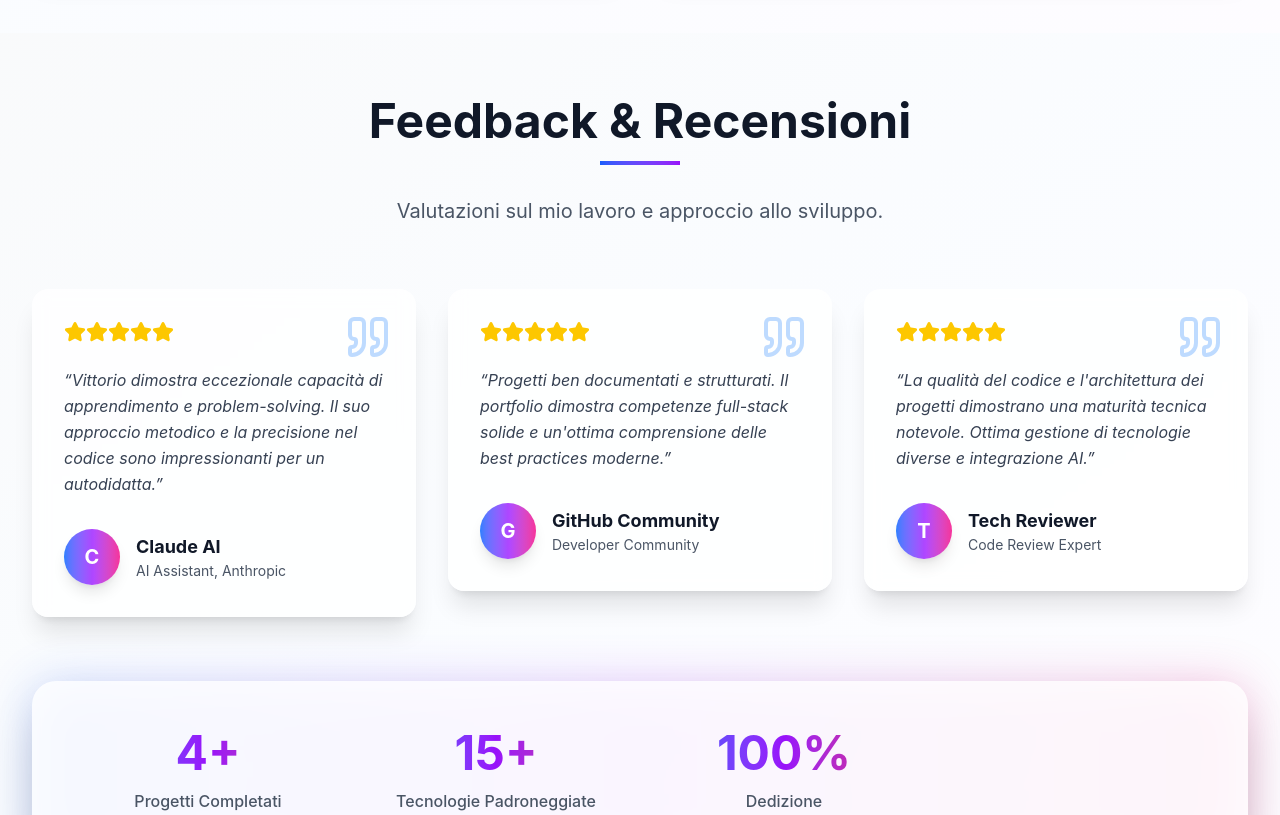
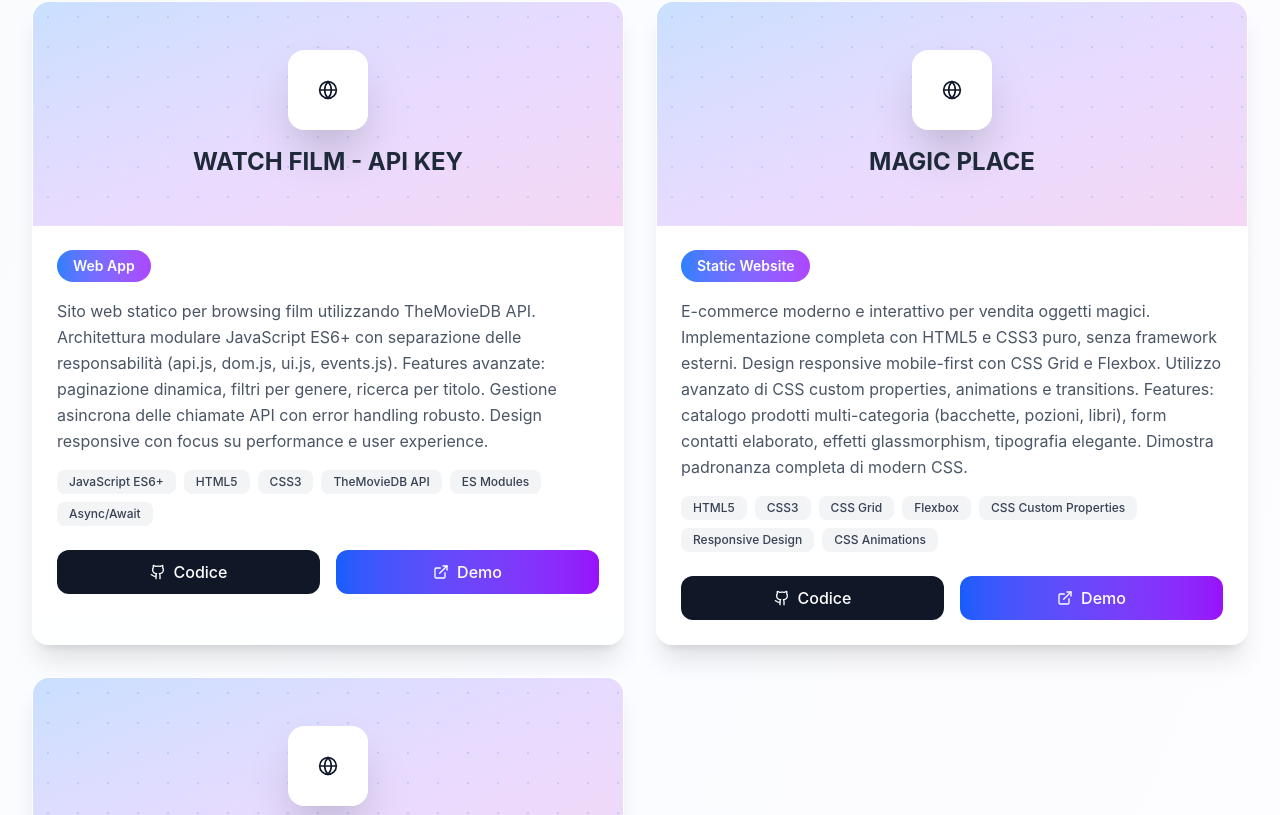
Before and after one commit to gianfrizio/PortFolio, a Next.js app: page / in a window 1280 px wide. Shown: the part 7745-8560 px from the top of the page. Built offline with nearby package versions, Linux system fonts and the light colour scheme; no server answers.

Commit message:
Modificata profile.png e aggiunti progetti con i vari redirect al codice e demo

```diff
--- a/src/components/Projects.tsx
+++ b/src/components/Projects.tsx
@@ -6,7 +6,7 @@
 const Projects = () => {
   const [activeFilter, setActiveFilter] = useState('All');
 
-  const filters = ['All', 'Web App', 'Mobile AI App', 'Full-Stack Enterprise', 'Game Engine'];
+  const filters = ['All', 'Web App', 'Mobile AI App', 'Full-Stack Enterprise', 'Game Engine', 'E-Commerce', 'Static Website'];
 
   const projects = [
     {
@@ -16,8 +16,8 @@
       technologies: ['Next.js 15', 'TypeScript', 'TailwindCSS', 'React Context', 'Geoapify', 'OpenWeather', 'Unsplash'],
       type: 'Web App',
       icon: <Globe className="w-5 h-5" />,
-      github: 'https://github.com/gianfrizio',
-      demo: 'https://travel-mate',
+      github: 'https://github.com/gianfrizio/TravelMate',
+      demo: 'https://travel-mate-mu.vercel.app',
       image: '/api/placeholder/400/300'
     },
     {
@@ -27,8 +27,8 @@
       technologies: ['Java 17', 'Spring Boot 3.2', 'Spring Data JPA', 'Python Flask', 'Machine Learning', 'REST APIs', 'JavaScript ES6+'],
       type: 'Full-Stack Enterprise',
       icon: <Globe className="w-5 h-5" />,
-      github: 'https://github.com/gianfrizio',
-      demo: '#',
+      github: 'https://github.com/gianfrizio/Web-Cinema-AI-Pro',
+      demo: 'https://web-cinema-ai-pro.vercel.app',
       image: '/api/placeholder/400/300'
     },
     {
@@ -38,8 +38,8 @@
       technologies: ['Flutter', 'Dart', 'OpenAI GPT-4', 'DALL-E', 'Firebase', 'Biometric Auth', 'Speech-to-Text'],
       type: 'Mobile AI App',
       icon: <Smartphone className="w-5 h-5" />,
-      github: 'https://github.com/gianfrizio',
-      demo: 'https://drive.google.com',
+      github: 'https://github.com/gianfrizio/Dream-Visualizer',
+      demo: 'https://drive.google.com/file/d/17shX0pZcK7x1rSnE1QUI-U-kisu4-tP0/view?usp=drive_link',
       image: '/api/placeholder/400/300'
     },
     {
@@ -49,8 +49,41 @@
       technologies: ['C/C++', 'SDL2', 'Game Development', 'OOP', 'Memory Management', 'Graphics Programming'],
       type: 'Game Engine',
       icon: <Globe className="w-5 h-5" />,
-      github: 'https://github.com/gianfrizio',
-      demo: '#',
+      github: 'https://github.com/gianfrizio/Tetris',
+      demo: 'https://tetris-pi-mocha.vercel.app',
+      image: '/api/placeholder/400/300'
+    },
+    {
+      id: 5,
+      title: 'WATCH FILM - API KEY',
+      description: 'Sito web statico per browsing film utilizzando TheMovieDB API. Architettura modulare JavaScript ES6+ con separazione delle responsabilità (api.js, dom.js, ui.js, events.js). Features avanzate: paginazione dinamica, filtri per genere, ricerca per titolo. Gestione asincrona delle chiamate API con error handling robusto. Design responsive con focus su performance e user experience.',
+      technologies: ['JavaScript ES6+', 'HTML5', 'CSS3', 'TheMovieDB API', 'ES Modules', 'Async/Await'],
+      type: 'Web App',
+      icon: <Globe className="w-5 h-5" />,
+      github: 'https://github.com/gianfrizio/Watch-Film-ApiKey',
+      demo: 'https://gianfrizio.github.io/Watch-Film-ApiKey',
+      image: '/api/placeholder/400/300'
+    },
+    {
+      id: 6,
+      title: 'MAGIC PLACE',
+      description: 'E-commerce moderno e interattivo per vendita oggetti magici. Implementazione completa con HTML5 e CSS3 puro, senza framework esterni. Design responsive mobile-first con CSS Grid e Flexbox. Utilizzo avanzato di CSS custom properties, animations e transitions. Features: catalogo prodotti multi-categoria (bacchette, pozioni, libri), form contatti elaborato, effetti glassmorphism, tipografia elegante. Dimostra padronanza completa di modern CSS.',
+      technologies: ['HTML5', 'CSS3', 'CSS Grid', 'Flexbox', 'CSS Custom Properties', 'Responsive Design', 'CSS Animations'],
+      type: 'Static Website',
+      icon: <Globe className="w-5 h-5" />,
+      github: 'https://github.com/gianfrizio/Magic-Place',
+      demo: 'https://gianfrizio.github.io/Magic-Place',
+      image: '/api/placeholder/400/300'
+    },
+    {
+      id: 7,
+      title: 'E-COMMERCE CART',
+      description: 'Demo interattivo di catalogo prodotti e-commerce costruito con React e Vite. Gestione stato con Context API (CartContext, LanguageContext). Features complete: listing prodotti, ricerca avanzata, filtri per categoria, gestione carrello con localStorage persistence, pannello admin per aggiunta prodotti. Supporto internazionalizzazione (i18n) e theme switching (dark/light mode). Upload immagini via URL o file locale. Architettura modulare con CSS modulare per massima manutenibilità.',
+      technologies: ['React', 'Vite', 'Context API', 'JavaScript', 'CSS Modules', 'localStorage', 'i18n', 'Responsive Design'],
+      type: 'E-Commerce',
+      icon: <Globe className="w-5 h-5" />,
+      github: 'https://github.com/gianfrizio/E-Commerce-Cart',
+      demo: 'https://gianfrizio.github.io/E-Commerce-Cart',
       image: '/api/placeholder/400/300'
     }
   ];
```
Also changed, not shown: public/images/profile.jpg, public/og/og-image.png (deleted).
